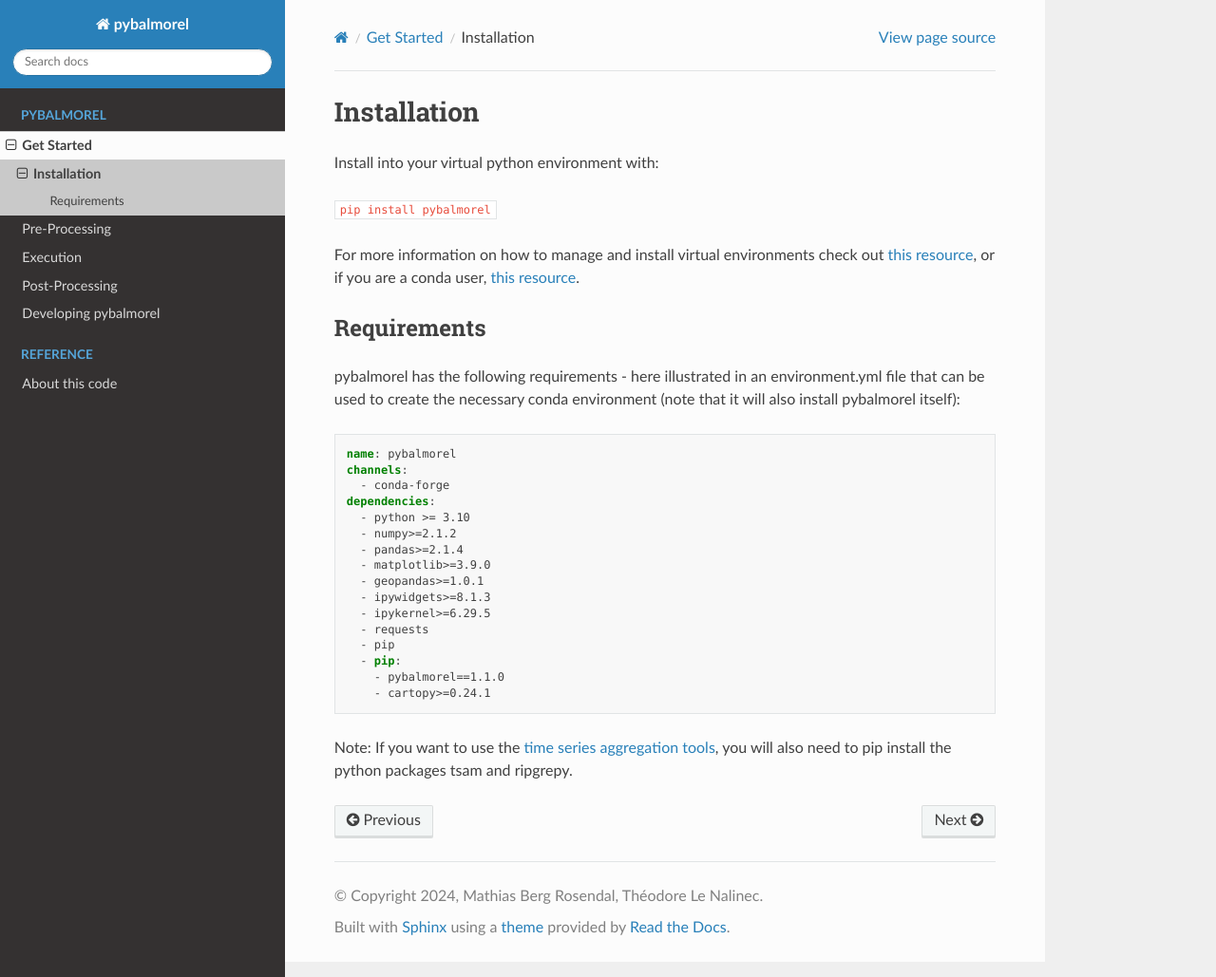
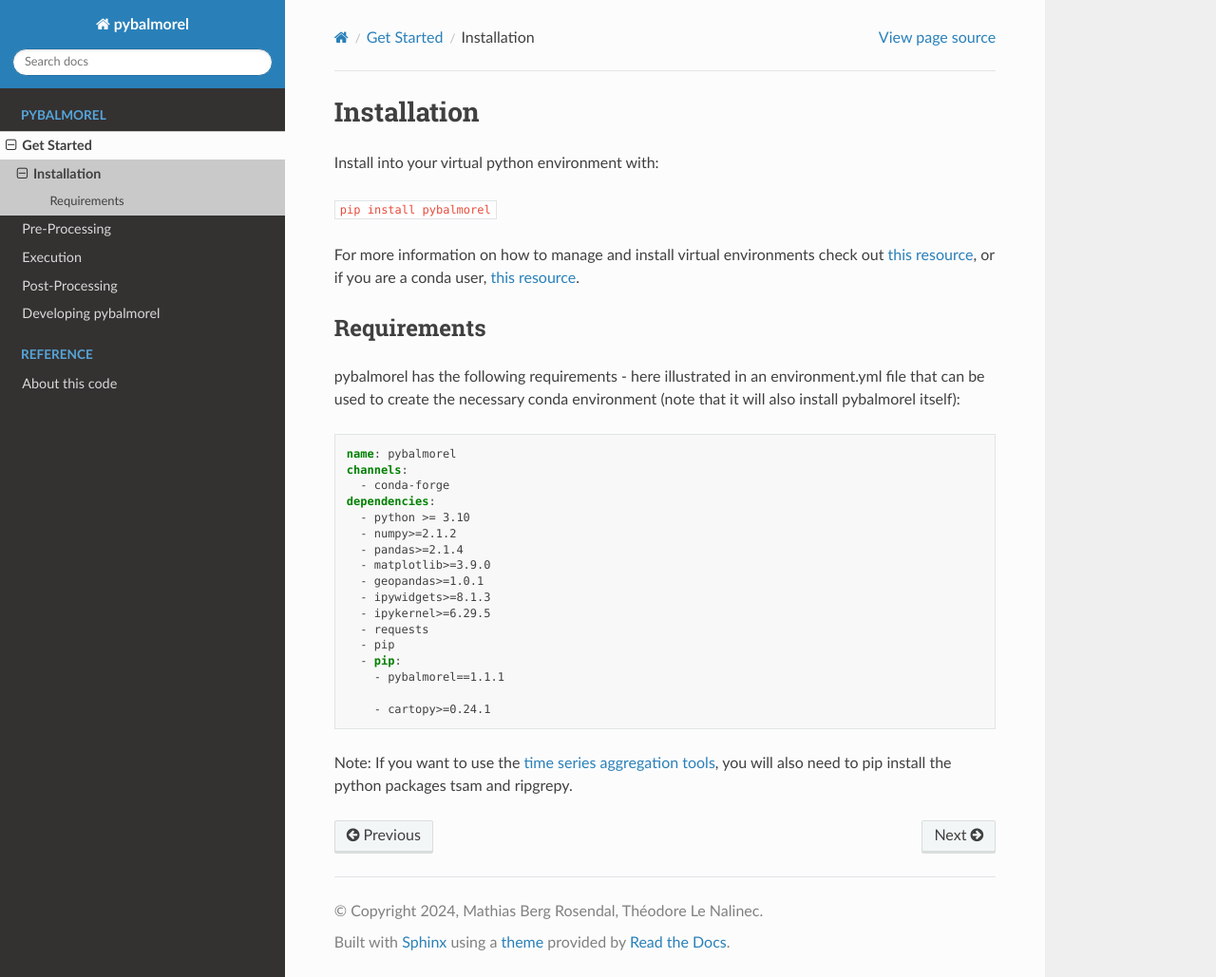
Before and after one commit to balmorelcommunity/pybalmorel, a Sphinx documentation site: the page built from docs/get_started/installation.md, in a window 1280 px wide and 1029 px high. Shown: the whole window at 95% size. Built offline with Sphinx 7.4.7 and the Read the Docs theme 3.1.0, drawn with Linux system fonts in a browser that asks for light colours.

Commit message:
Release 1.1.1

````diff
--- a/docs/conf.py
+++ b/docs/conf.py
@@ -1,7 +1,8 @@
 project = "pybalmorel"
 copyright = "2024, Mathias Berg Rosendal, Théodore Le Nalinec"
 author = "Mathias Berg Rosendal, Théodore Le Nalinec"
-release = "1.1.0"
+release = "1.1.1"
+
 
 exclude_patterns = ["_build", "Thumbs.db", ".DS_Store", ".testenv", ".testenv/**"]
 
--- a/docs/get_started/installation.md
+++ b/docs/get_started/installation.md
@@ -22,7 +22,8 @@
   - requests
   - pip
   - pip:
-    - pybalmorel==1.1.0
+    - pybalmorel==1.1.1
+
     - cartopy>=0.24.1
 ```
 
--- a/environment.yaml
+++ b/environment.yaml
@@ -13,7 +13,8 @@
   - requests
   - pip
   - pip:
-    - pybalmorel==1.1.0
+    - pybalmorel==1.1.1
+
 
 
 
--- a/pyproject.toml
+++ b/pyproject.toml
@@ -1,6 +1,6 @@
 [project]
 name = "pybalmorel"
-version = "1.1.0"
+version = "1.1.1"
 maintainers = [
   { name="Mathias Berg Rosendal", email="mathiasros@proton.me"},
   { name="Théodore Le Nalinec"},
````
